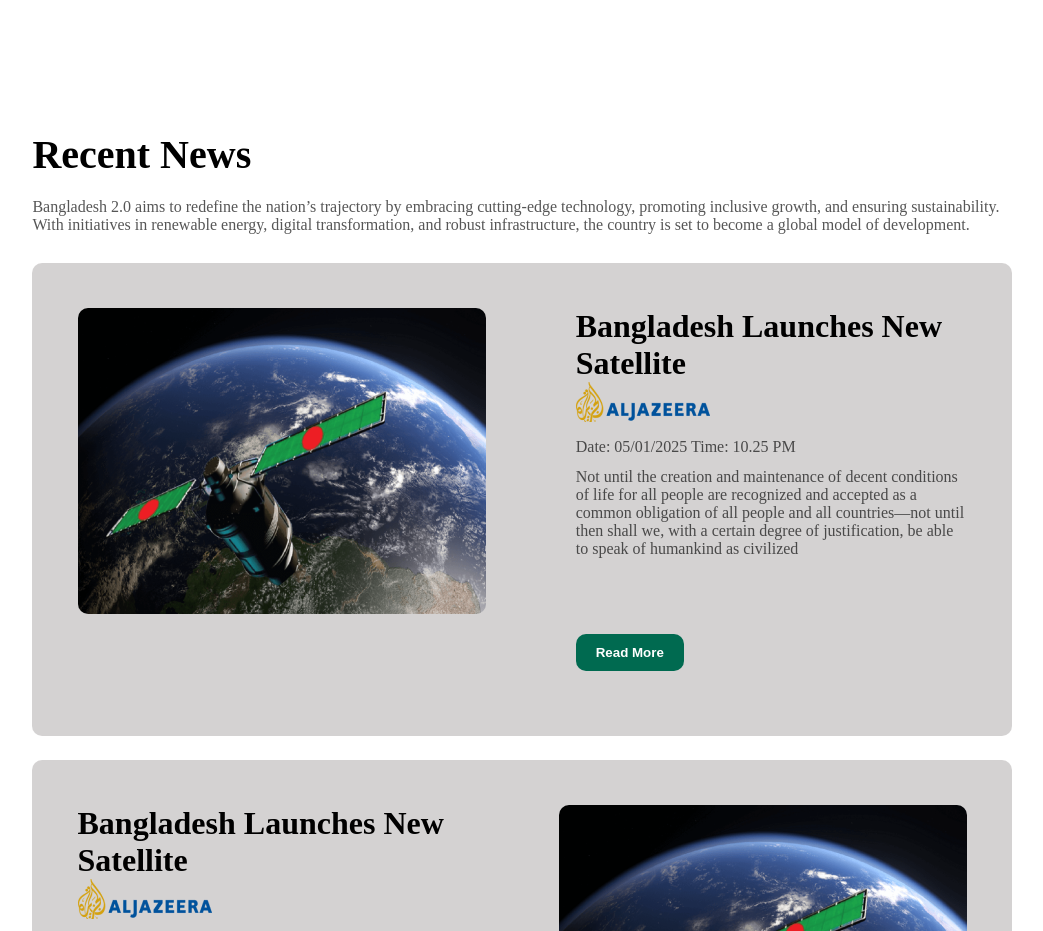
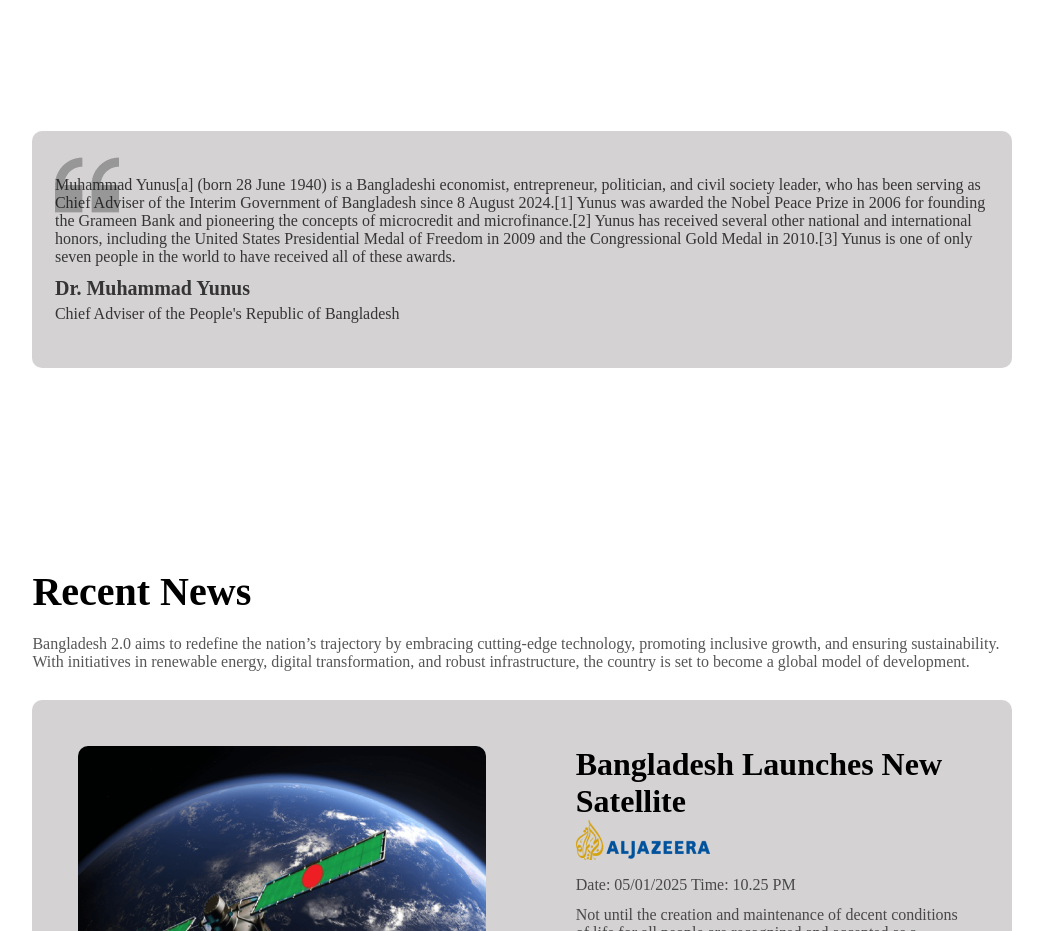
Before and after one commit to nahid-hstu57/Assignment-001, a plain HTML site: page index.html in a window 1280 px wide. Shown: the part 1300-2231 px from the top of the page, without its empty margins (118-1161 px from the left). Drawn offline with Linux system fonts and the light colour scheme.

Commit message:
last commit

```diff
--- a/index.html
+++ b/index.html
@@ -43,6 +43,13 @@
                     <p class="hero-2-p" >Building state-of-the-art infrastructure to support economic growth and global competitiveness.</p>
                     <button type="submit" class="hero-2-btn" style="background-color: rgb(255, 194, 57);">Learn More</button>
                 </div>
+            </div>
+        </section>
+        <section class="hero-6" style="margin: 200px 150.4px 0px 150.4px;">
+            <div class="dr-younus" style="padding: 45.12px 22.56px 45.12px 22.56px;">
+                <p style="font-weight: 400; color:rgba(14, 14, 14, 0.8) ;">Muhammad Yunus[a] (born 28 June 1940) is a Bangladeshi economist, entrepreneur, politician, and civil society leader, who has been serving as Chief Adviser of the Interim Government of Bangladesh since 8 August 2024.[1] Yunus was awarded the Nobel Peace Prize in 2006 for founding the Grameen Bank and pioneering the concepts of microcredit and microfinance.[2] Yunus has received several other national and international honors, including the United States Presidential Medal of Freedom in 2009 and the Congressional Gold Medal in 2010.[3] Yunus is one of only seven people in the world to have received all of these awards.</p>
+                <h3 style="margin-top: 11px; margin-bottom: 5px; font-size: 20px; color: rgba(14, 14, 14, 0.8); font-weight: 600;">Dr. Muhammad Yunus</h3>
+                <p style="font-weight: 400; color:rgba(14, 14, 14, 0.8) ;">Chief Adviser of the People's Republic of Bangladesh</p>
             </div>
         </section>
         <section class="hero-3">
--- a/style.css
+++ b/style.css
@@ -117,3 +117,10 @@
     display: flex;
     justify-content: center;
 }
+.hero-6{
+    background-image: url(./assets/quote-bg.png);
+    background-color: rgba(128, 124, 124, 0.341);
+    border-radius: 10px;
+    background-repeat: no-repeat;
+    background-position: 22.5px 22.5px ;
+}
```
